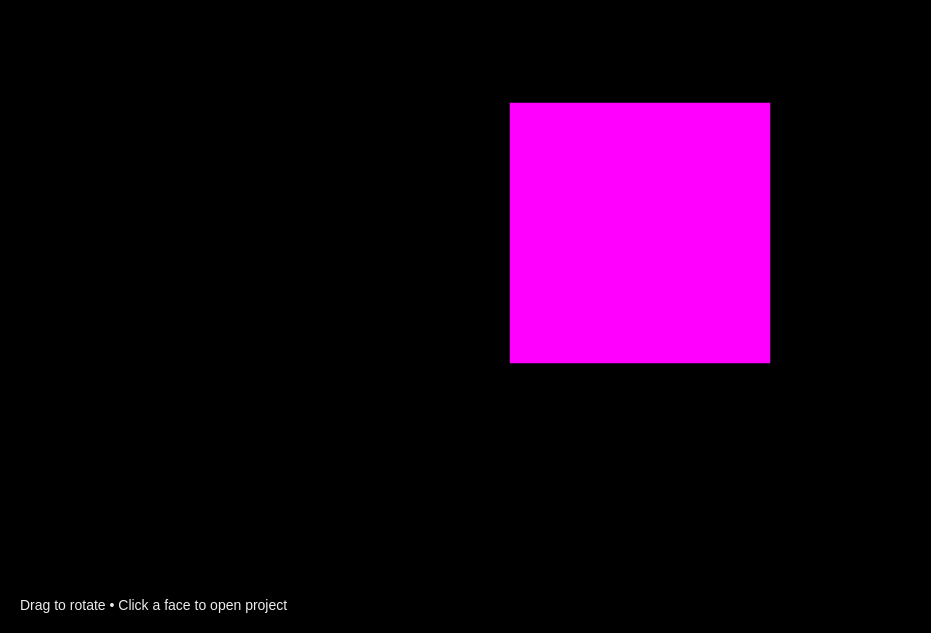
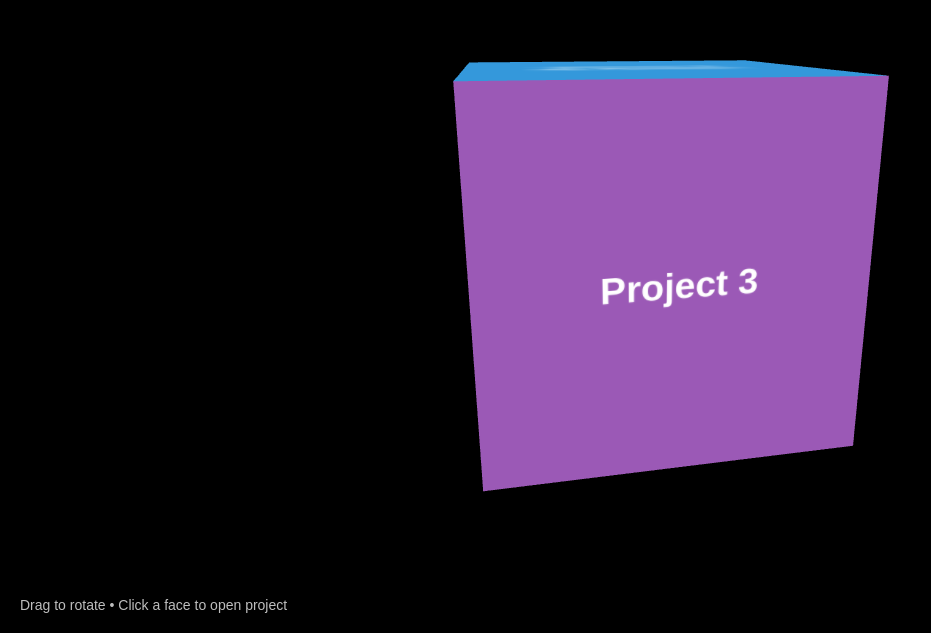
Before and after one commit to JackFShields/JackFShields.github.io, a plain HTML site: page docs/index.html in a window 1280 px wide. Shown: the part 167-800 px from the top of the page, without its empty margins (0-931 px from the left). Drawn offline with nearby package versions, Linux system fonts and the light colour scheme.

Commit message:
Update index.html

```diff
--- a/docs/index.html
+++ b/docs/index.html
@@ -5,9 +5,9 @@
   <title>Jack's Portfolio</title>
   <meta name="viewport" content="width=device-width, initial-scale=1">
   <style>
-    body { margin: 0; background: #1a1a2e; overflow: hidden; font-family: Arial; }
+    body { margin: 0; background: #1a1a2e; overflow: hidden; font-family: Arial, sans-serif; }
     #container { width: 100vw; height: 100vh; }
-    .hint { position: fixed; bottom: 20px; left: 20px; color: #eee; font-size: 14px; }
+    .hint { position: fixed; bottom: 20px; left: 20px; color: #eee; font-size: 14px; opacity: 0.8; }
   </style>
 </head>
 <body>
@@ -18,42 +18,75 @@
   <script>
     // Scene setup
     const scene = new THREE.Scene();
-    const camera = new THREE.PerspectiveCamera(75, window.innerWidth / window.innerHeight, 0.1, 1000);
+    const camera = new THREE.PerspectiveCamera(60, window.innerWidth / window.innerHeight, 0.1, 1000);
     const renderer = new THREE.WebGLRenderer({ antialias: true });
     renderer.setSize(window.innerWidth, window.innerHeight);
     document.getElementById('container').appendChild(renderer.domElement);
 
-    // Lighting
+    // Position camera higher and angled down
+    camera.position.set(0, 2, 5);
+    camera.lookAt(0, 0, 0);
+
+    // Better lighting
     const light = new THREE.DirectionalLight(0xffffff, 1);
-    light.position.set(5, 5, 5);
+    light.position.set(5, 8, 5);
     scene.add(light);
-    scene.add(new THREE.AmbientLight(0x404040));
+    scene.add(new THREE.AmbientLight(0x606060));
 
-    // Create cube with different colored faces
+    // Create canvases for each face
+    function createTextCanvas(text, bgColor) {
+      const canvas = document.createElement('canvas');
+      canvas.width = 512;
+      canvas.height = 512;
+      const ctx = canvas.getContext('2d');
+
+      // Background
+      ctx.fillStyle = bgColor;
+      ctx.fillRect(0, 0, 512, 512);
+
+      // Text
+      ctx.fillStyle = '#ffffff';
+      ctx.font = 'bold 48px Arial';
+      ctx.textAlign = 'center';
+      ctx.textBaseline = 'middle';
+
+      // Handle multi-line text
+      const lines = text.split('\n');
+      const lineHeight = 60;
+      const startY = 256 - (lines.length - 1) * lineHeight / 2;
+
+      lines.forEach((line, i) => {
+        ctx.fillText(line, 256, startY + i * lineHeight);
+      });
+
+      return new THREE.CanvasTexture(canvas);
+    }
+
+    // Create materials with text
     const materials = [
-      new THREE.MeshBasicMaterial({ color: 0xff0000 }), // right
-      new THREE.MeshBasicMaterial({ color: 0x00ff00 }), // left
-      new THREE.MeshBasicMaterial({ color: 0x0000ff }), // top
-      new THREE.MeshBasicMaterial({ color: 0xffff00 }), // bottom
-      new THREE.MeshBasicMaterial({ color: 0xff00ff }), // front
-      new THREE.MeshBasicMaterial({ color: 0x00ffff })  // back
+      new THREE.MeshBasicMaterial({ map: createTextCanvas('Minesweeper\nProject', '#e74c3c') }), // right
+      new THREE.MeshBasicMaterial({ map: createTextCanvas('Project 2', '#27ae60') }), // left
+      new THREE.MeshBasicMaterial({ map: createTextCanvas('Welcome to\nMy Portfolio!', '#3498db') }), // top
+      new THREE.MeshBasicMaterial({ map: createTextCanvas('Contact', '#f39c12') }), // bottom
+      new THREE.MeshBasicMaterial({ map: createTextCanvas('Project 3', '#9b59b6') }), // front
+      new THREE.MeshBasicMaterial({ map: createTextCanvas('Project 4', '#1abc9c') })  // back
     ];
 
-    const geometry = new THREE.BoxGeometry(2, 2, 2);
+    const geometry = new THREE.BoxGeometry(2.5, 2.5, 2.5);
     const cube = new THREE.Mesh(geometry, materials);
     scene.add(cube);
 
-    camera.position.z = 5;
+    // Subtle initial rotation to show it's 3D
+    cube.rotation.x = -0.1;
+    cube.rotation.y = 0.2;
 
-    // Mouse rotation
+    // Mouse rotation (horizontal only)
     let mouseDown = false;
     let mouseX = 0;
-    let mouseY = 0;
 
     renderer.domElement.addEventListener('mousedown', (e) => {
       mouseDown = true;
       mouseX = e.clientX;
-      mouseY = e.clientY;
     });
 
     renderer.domElement.addEventListener('mousemove', (e) => {
```
